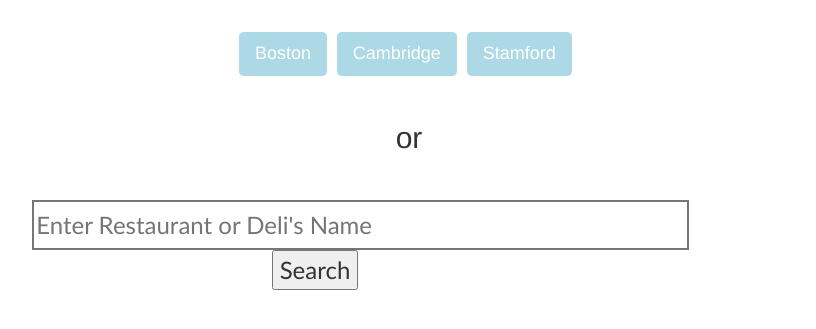
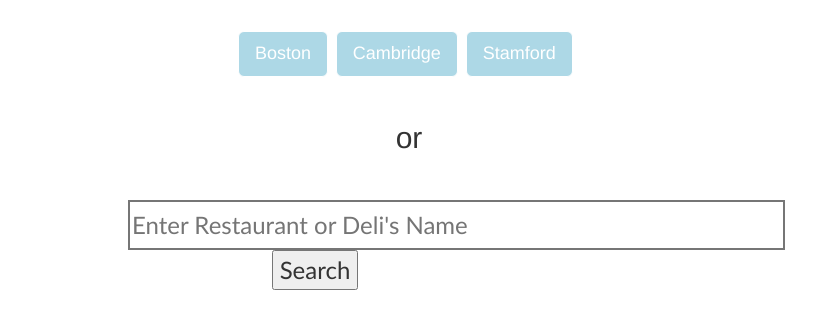
Before and after one commit to ccweaver/NutriApp, a Django app: page / in a window 1280 px wide. Shown: the part 226-555 px from the top of the page, without its empty margins (231-1047 px from the left). Run offline with Django 3.2, Linux system fonts and the light colour scheme; some libraries are stand-ins or nearby versions.

Commit message:
Update sign_in.html

```diff
--- a/nutri/nutri/templates/sign_in.html
+++ b/nutri/nutri/templates/sign_in.html
@@ -279,11 +279,12 @@ $(document).on("click","#proflink",function(event)
         .left{
           display:inline-block;
           width:80%;
-          margin-left:10%;
+          margin-left:15%;
         }
 
         .right{
           display:inline-block;
+          margin-left:15%;
         }
 
 </style>
@@ -361,7 +362,7 @@ $(document).on("click","#proflink",function(event)
               <font size="5" face="Calibri">
               <div class="cnn">
               <div class="left">
-              <input type="text" id="search_bar" name="search" placeholder="Enter Restaurant or Deli's Name" style="margin-left:auto; margin-right:auto">
+              <input type="text" id="search_bar" name="search" placeholder="Enter Restaurant or Deli's Name" style="margin-left:15%">
               </div
               <div class="right">
               <button type="submit">Search</button>
```
